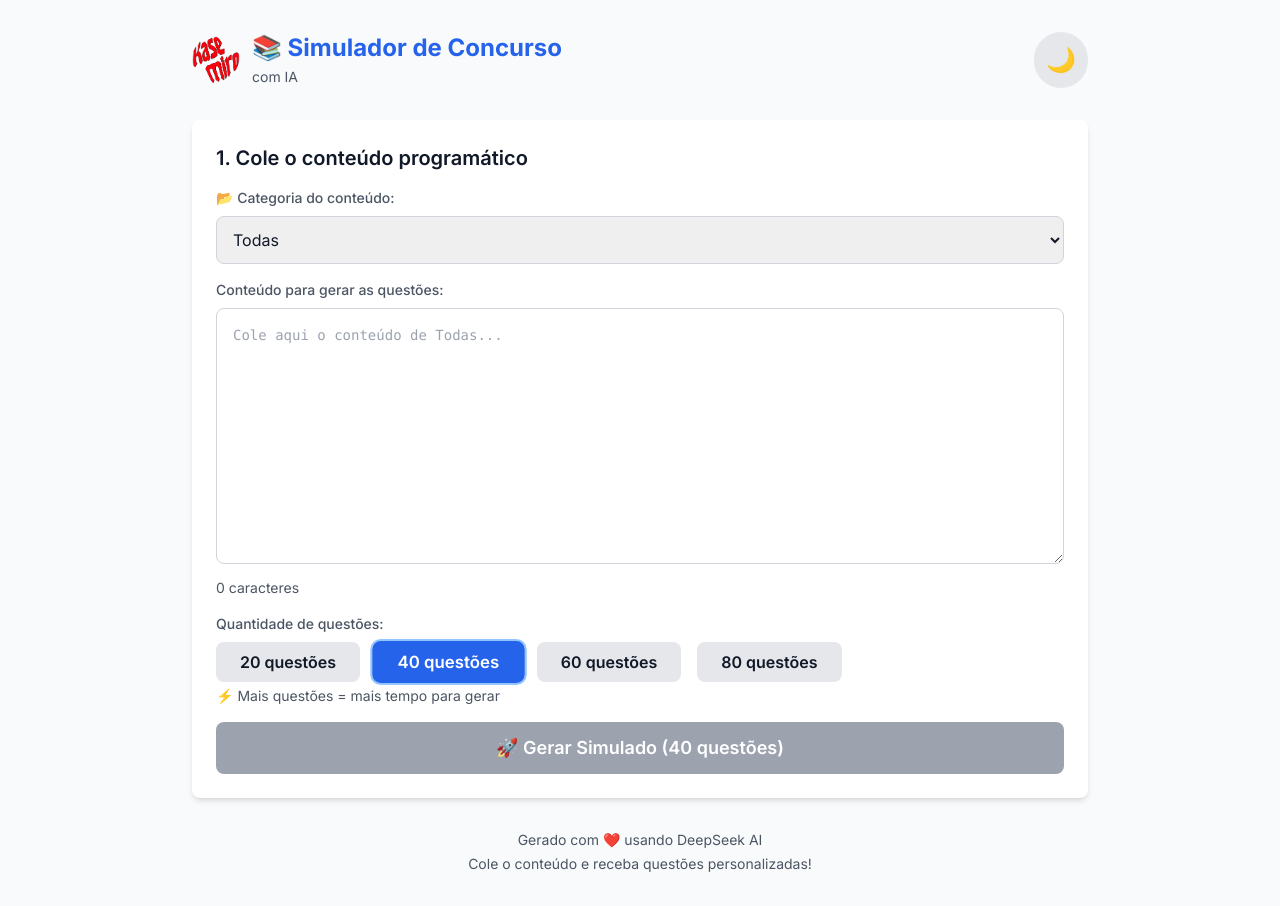
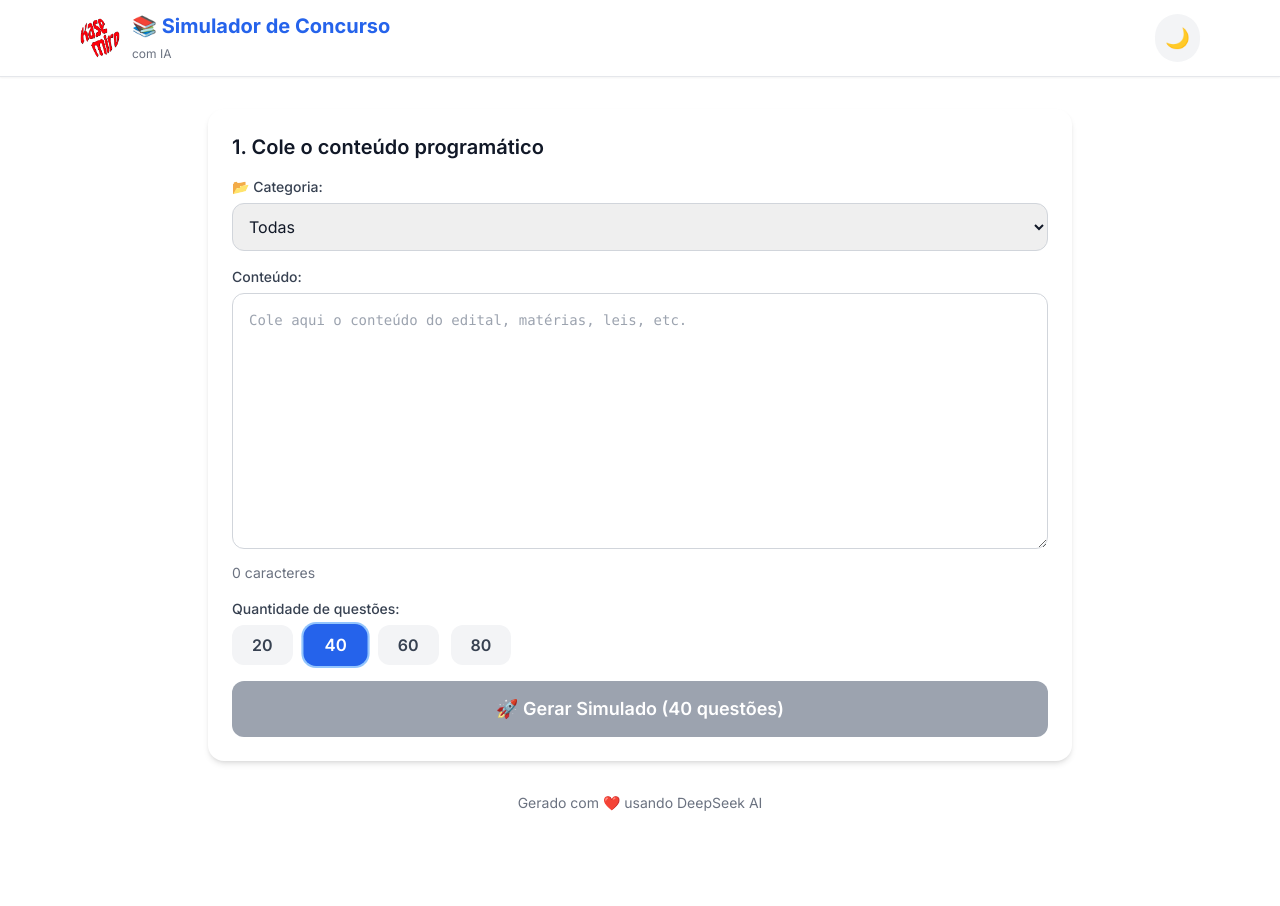
Before and after one commit to kasemiro/meu-simulador, a Next.js app: page / in a window 1280 px wide. After the commit the page ends 845 px from the top, so only its background shows below. Built offline with nearby package versions, Linux system fonts and the light colour scheme.

Commit message:
Corrigindo dark mode completo e melhorando layout

```diff
--- a/app/layout.tsx
+++ b/app/layout.tsx
@@ -7,7 +7,7 @@
 
 export const metadata: Metadata = {
   title: 'Simulador de Concurso com IA',
-  description: 'Gere simulados personalizados com IA',
+  description: 'Simulador de concurso público com inteligência artificial',
 };
 
 export default function RootLayout({
@@ -16,8 +16,10 @@
   children: React.ReactNode;
 }) {
   return (
-    <html lang="pt-BR">
-      <body className={inter.className}>{children}</body>
+    <html lang="pt-BR" suppressHydrationWarning>
+      <body className={`${inter.className} min-h-screen antialiased`}>
+        {children}
+      </body>
     </html>
   );
 }
--- a/app/page.tsx
+++ b/app/page.tsx
@@ -1,7 +1,7 @@
 // app/page.tsx
 'use client';
 
-import { useState, useEffect, useRef } from 'react';
+import { useState, useEffect } from 'react';
 import Image from 'next/image';
 import jsPDF from 'jspdf';
 import html2canvas from 'html2canvas';
@@ -18,24 +18,17 @@
   explicacao: string;
 };
 
-// ===== CATEGORIAS =====
 const CATEGORIAS = [
   'Todas',
   'Língua Portuguesa',
   'Matemática',
-  'Direito Constitucional',
-  'Direito Administrativo',
-  'Direito Penal',
-  'Direito Civil',
-  'Direito do Trabalho',
+  'História do Brasil',
   'Informática',
   'Atualidades',
   'Raciocínio Lógico',
-  'Legislação Específica'
 ];
 
 export default function Home() {
-  // ===== STATES =====
   const [conteudo, setConteudo] = useState('');
   const [quantidade, setQuantidade] = useState(40);
   const [categoria, setCategoria] = useState('Todas');
@@ -45,11 +38,9 @@
   const [mostrarResultado, setMostrarResultado] = useState(false);
   const [erro, setErro] = useState('');
   const [aviso, setAviso] = useState('');
+  const [darkMode, setDarkMode] = useState(false);
 
   // ===== DARK MODE =====
-  const [darkMode, setDarkMode] = useState(false);
-
-  // ===== LOAD DARK MODE PREFERENCE =====
   useEffect(() => {
     const saved = localStorage.getItem('darkMode');
     if (saved) {
@@ -57,7 +48,6 @@
     }
   }, []);
 
-  // ===== SAVE DARK MODE PREFERENCE =====
   useEffect(() => {
     localStorage.setItem('darkMode', String(darkMode));
     if (darkMode) {
@@ -67,24 +57,14 @@
     }
   }, [darkMode]);
 
-  // ===== CLASSES CONDICIONAIS =====
-  const bgClass = darkMode ? 'bg-gray-900' : 'bg-gray-50';
-  const cardClass = darkMode ? 'bg-gray-800 border border-gray-700' : 'bg-white';
-  const textClass = darkMode ? 'text-gray-100' : 'text-gray-900';
-  const textMutedClass = darkMode ? 'text-gray-400' : 'text-gray-600';
-  const textPrimaryClass = darkMode ? 'text-blue-400' : 'text-blue-600';
-  const inputClass = darkMode ? 'bg-gray-700 border-gray-600 text-white placeholder-gray-400' : 'border-gray-300';
-  const shadowClass = darkMode ? 'shadow-xl' : 'shadow-md';
-
   // ===== GERAR SIMULADO =====
   const handleGerarSimulado = async () => {
     if (!conteudo.trim()) {
       setErro('Digite ou cole o conteúdo programático!');
       return;
     }
-
     if (conteudo.trim().length < 50) {
-      setErro('Digite pelo menos 50 caracteres para gerar questões!');
+      setErro('Digite pelo menos 50 caracteres!');
       return;
     }
 
@@ -97,9 +77,7 @@
     try {
       const resposta = await fetch('/api/generate-quiz', {
         method: 'POST',
-        headers: {
-          'Content-Type': 'application/json',
-        },
+        headers: { 'Content-Type': 'application/json' },
         body: JSON.stringify({
           conteudo: conteudo.trim(),
           quantidade: quantidade,
@@ -115,10 +93,7 @@
 
       setQuestoes(dados.questoes);
       setRespostas({});
-
-      if (dados.aviso) {
-        setAviso(dados.aviso);
-      }
+      if (dados.aviso) setAviso(dados.aviso);
     } catch (err) {
       setErro(err instanceof Error ? err.message : 'Erro desconhecido');
     } finally {
@@ -126,12 +101,10 @@
     }
   };
 
-  // ===== RESPONDER QUESTÃO =====
   const responderQuestao = (indice: number, opcao: string) => {
     setRespostas(prev => ({ ...prev, [indice]: opcao }));
   };
 
-  // ===== CALCULAR RESULTADO =====
   const calcularResultado = () => {
     let acertos = 0;
     questoes.forEach((q, i) => {
@@ -140,17 +113,15 @@
     return acertos;
   };
 
-  // ===== FINALIZAR PROVA =====
   const finalizarProva = () => {
     if (Object.keys(respostas).length < questoes.length) {
-      setErro(`Responda todas as ${questoes.length} questões antes de finalizar!`);
+      setErro(`Responda todas as ${questoes.length} questões!`);
       return;
     }
     setMostrarResultado(true);
     setErro('');
   };
 
-  // ===== REINICIAR =====
   const reiniciar = () => {
     setQuestoes([]);
     setRespostas({});
@@ -160,13 +131,11 @@
     setAviso('');
   };
 
-  // ===== EXPORTAR PDF =====
   const exportarPDF = async () => {
     const element = document.getElementById('conteudo-para-pdf');
     if (!element) return;
 
     try {
-      setErro('');
       const canvas = await html2canvas(element, {
         scale: 2,
         backgroundColor: darkMode ? '#1a1a2e' : '#ffffff',
@@ -192,29 +161,31 @@
 
       pdf.save('simulado.pdf');
     } catch (error) {
-      console.error('Erro ao gerar PDF:', error);
       setErro('Erro ao gerar PDF. Tente novamente.');
     }
   };
 
-  // ===== VERIFICA SE ÚLTIMA QUESTÃO FOI RESPONDIDA =====
   const ultimaRespondida = questoes.length > 0 &&
     respostas[questoes.length - 1] !== undefined;
 
+  // ===== CLASSES DARK MODE =====
+  const cardBg = darkMode ? 'bg-gray-800 border border-gray-700' : 'bg-white';
+  const cardShadow = darkMode ? 'shadow-xl shadow-gray-900/30' : 'shadow-md';
+  const inputBg = darkMode ? 'bg-gray-700 border-gray-600 text-white placeholder-gray-400' : 'border-gray-300';
+  const hoverBg = darkMode ? 'hover:bg-gray-700/50' : 'hover:bg-gray-50';
+
   return (
-    <main className={`min-h-screen ${bgClass} ${textClass} transition-colors duration-300 p-8`}>
-      <div className="max-w-4xl mx-auto">
-
+    <main className="min-h-screen transition-colors duration-300">
       {/* ===== HEADER ===== */}
-        <header className="flex justify-between items-center mb-8">
+      <header className="sticky top-0 z-50 bg-white dark:bg-gray-900 border-b border-gray-200 dark:border-gray-700 shadow-sm transition-colors duration-300">
+        <div className="max-w-6xl mx-auto px-4 py-3 flex justify-between items-center">
           <div className="flex items-center gap-3">
-            {/* LOGO */}
-            <div className="relative w-12 h-12">
+            <div className="relative w-10 h-10">
               <Image
                 src="/logo.png"
                 alt="Logo"
-                width={48}
-                height={48}
+                width={40}
+                height={40}
                 className="object-contain"
                 onError={(e) => {
                   e.currentTarget.style.display = 'none';
@@ -222,104 +193,100 @@
               />
             </div>
             <div>
-              <h1 className={`text-2xl font-bold ${textPrimaryClass}`}>
+              <h1 className="text-xl font-bold text-blue-600 dark:text-blue-400">
                 📚 Simulador de Concurso
               </h1>
-              <span className={`text-sm ${textMutedClass}`}>
-                com IA
-              </span>
+              <span className="text-xs text-gray-500 dark:text-gray-400">com IA</span>
             </div>
           </div>
 
-          {/* BOTÃO DARK MODE */}
           <button
             onClick={() => setDarkMode(!darkMode)}
-            className="p-3 rounded-full bg-gray-200 dark:bg-gray-700 hover:bg-gray-300 dark:hover:bg-gray-600 transition-colors text-2xl"
+            className="p-2.5 rounded-full bg-gray-100 dark:bg-gray-700 hover:bg-gray-200 dark:hover:bg-gray-600 transition-colors text-xl"
             aria-label="Alternar modo escuro"
           >
             {darkMode ? '☀️' : '🌙'}
           </button>
+        </div>
       </header>
 
+      <div className="max-w-4xl mx-auto px-4 py-8">
+
         {/* ===== FORMULÁRIO ===== */}
-        <div className={`${cardClass} ${shadowClass} rounded-lg p-6 mb-8 transition-colors duration-300`}>
-          <h2 className={`text-xl font-semibold mb-4 ${textClass}`}>
+        <div className={`${cardBg} ${cardShadow} rounded-2xl p-6 mb-8 transition-colors duration-300`}>
+          <h2 className="text-xl font-semibold mb-4 text-gray-900 dark:text-gray-100">
             1. Cole o conteúdo programático
           </h2>
 
-          {/* SELETOR DE CATEGORIA */}
-          <div className="mb-4">
-            <label className={`block text-sm font-medium ${textMutedClass} mb-2`}>
-              📂 Categoria do conteúdo:
+          <div className="space-y-4">
+            {/* CATEGORIA */}
+            <div>
+              <label className="block text-sm font-medium text-gray-700 dark:text-gray-300 mb-1.5">
+                📂 Categoria:
               </label>
               <select
                 value={categoria}
                 onChange={(e) => setCategoria(e.target.value)}
-              className={`w-full p-3 border rounded-lg focus:ring-2 focus:ring-blue-500 focus:border-transparent transition-colors duration-300 ${inputClass} ${textClass}`}
+                className={`w-full p-3 border rounded-xl focus:ring-2 focus:ring-blue-500 focus:border-transparent transition-colors duration-300 ${inputBg} text-gray-900 dark:text-gray-100`}
                 disabled={carregando}
               >
                 {CATEGORIAS.map((cat) => (
-                <option key={cat} value={cat}>
-                  {cat}
-                </option>
+                  <option key={cat} value={cat}>{cat}</option>
                 ))}
               </select>
             </div>
 
-          {/* CAMPO DE TEXTO */}
-          <div className="mb-4">
-            <label className={`block text-sm font-medium ${textMutedClass} mb-2`}>
-              Conteúdo para gerar as questões:
+            {/* TEXTO */}
+            <div>
+              <label className="block text-sm font-medium text-gray-700 dark:text-gray-300 mb-1.5">
+                Conteúdo:
               </label>
               <textarea
                 value={conteudo}
                 onChange={(e) => setConteudo(e.target.value)}
-              placeholder={`Cole aqui o conteúdo de ${categoria}...`}
-              className={`w-full h-64 p-4 border rounded-lg focus:ring-2 focus:ring-blue-500 focus:border-transparent font-mono text-sm transition-colors duration-300 ${inputClass} ${textClass}`}
+                placeholder="Cole aqui o conteúdo do edital, matérias, leis, etc."
+                className={`w-full h-64 p-4 border rounded-xl focus:ring-2 focus:ring-blue-500 focus:border-transparent font-mono text-sm transition-colors duration-300 ${inputBg} text-gray-900 dark:text-gray-100`}
                 disabled={carregando}
               />
-            <div className={`flex justify-between mt-2 text-sm ${textMutedClass}`}>
+              <div className="flex justify-between mt-2 text-sm text-gray-500 dark:text-gray-400">
                 <span>{conteudo.length} caracteres</span>
                 {conteudo.length > 0 && conteudo.length < 50 && (
-                <span className="text-yellow-600 dark:text-yellow-400">⚠️ Mínimo 50 caracteres</span>
+                  <span className="text-yellow-600 dark:text-yellow-400">⚠️ Mínimo 50</span>
                 )}
                 {conteudo.length >= 50 && (
-                <span className="text-green-600 dark:text-green-400">✅ Conteúdo suficiente</span>
+                  <span className="text-green-600 dark:text-green-400">✅ OK</span>
                 )}
               </div>
             </div>
 
-          {/* SELETOR DE QUANTIDADE */}
-          <div className="mb-4">
-            <label className={`block text-sm font-medium ${textMutedClass} mb-2`}>
+            {/* QUANTIDADE */}
+            <div>
+              <label className="block text-sm font-medium text-gray-700 dark:text-gray-300 mb-1.5">
                 Quantidade de questões:
               </label>
-            <div className="flex gap-4 flex-wrap">
+              <div className="flex gap-3 flex-wrap">
                 {[20, 40, 60, 80].map((num) => (
                   <button
                     key={num}
                     onClick={() => setQuantidade(num)}
-                  className={`px-6 py-2 rounded-lg font-semibold transition-all duration-200 ${
+                    className={`px-5 py-2 rounded-xl font-semibold transition-all duration-200 ${
                       quantidade === num
                         ? 'bg-blue-600 text-white ring-2 ring-blue-300 dark:ring-blue-500 scale-105'
-                      : `bg-gray-200 dark:bg-gray-700 hover:bg-gray-300 dark:hover:bg-gray-600 ${textClass}`
+                        : `bg-gray-100 dark:bg-gray-700 hover:bg-gray-200 dark:hover:bg-gray-600 text-gray-700 dark:text-gray-300`
                     }`}
                     disabled={carregando}
                   >
-                  {num} questões
+                    {num}
                   </button>
                 ))}
               </div>
-            <p className={`text-sm ${textMutedClass} mt-1`}>
-              ⚡ Mais questões = mais tempo para gerar
-            </p>
             </div>
 
             {/* BOTÃO GERAR */}
             <button
               onClick={handleGerarSimulado}
               disabled={carregando || conteudo.length < 50}
-            className="w-full bg-blue-600 hover:bg-blue-700 active:scale-95 text-white px-6 py-3 rounded-lg disabled:bg-gray-400 dark:disabled:bg-gray-600 text-lg font-semibold transition-all duration-200"
+              className="w-full bg-blue-600 hover:bg-blue-700 active:scale-95 text-white px-6 py-3.5 rounded-xl text-lg font-semibold transition-all duration-200 disabled:bg-gray-400 dark:disabled:bg-gray-600"
             >
               {carregando ? (
                 <span className="flex items-center justify-center gap-2">
@@ -331,30 +298,29 @@
             </button>
 
             {erro && (
-            <div className="mt-4 p-3 bg-red-100 dark:bg-red-900/30 border border-red-400 dark:border-red-700 text-red-700 dark:text-red-300 rounded-lg">
+              <div className="p-3 bg-red-100 dark:bg-red-900/30 border border-red-400 dark:border-red-700 text-red-700 dark:text-red-300 rounded-xl">
                 ⚠️ {erro}
               </div>
             )}
-
             {aviso && (
-            <div className="mt-4 p-3 bg-yellow-100 dark:bg-yellow-900/30 border border-yellow-400 dark:border-yellow-700 text-yellow-700 dark:text-yellow-300 rounded-lg">
+              <div className="p-3 bg-yellow-100 dark:bg-yellow-900/30 border border-yellow-400 dark:border-yellow-700 text-yellow-700 dark:text-yellow-300 rounded-xl">
                 ⚠️ {aviso}
               </div>
             )}
           </div>
+        </div>
 
         {/* ===== QUESTÕES ===== */}
         {questoes.length > 0 && !mostrarResultado && (
-          <div className="space-y-6">
-            <div className={`${cardClass} ${shadowClass} rounded-lg p-4 flex justify-between items-center sticky top-0 z-10 transition-colors duration-300`}>
-              <span className={`font-semibold ${textClass}`}>
-                📝 Respondidas: {Object.keys(respostas).length} de {questoes.length}
+          <div className="space-y-4">
+            <div className={`${cardBg} ${cardShadow} rounded-2xl p-4 flex justify-between items-center sticky top-[72px] z-10 transition-colors duration-300`}>
+              <span className="font-semibold text-gray-900 dark:text-gray-100">
+                📝 {Object.keys(respostas).length} de {questoes.length}
               </span>
-              {/* BOTÃO FINALIZAR - SÓ APARECE SE TODAS FOREM RESPONDIDAS */}
               {Object.keys(respostas).length === questoes.length && (
                 <button
                   onClick={finalizarProva}
-                  className="bg-green-600 hover:bg-green-700 active:scale-95 text-white px-6 py-2 rounded-lg transition-all duration-200 animate-fade-in"
+                  className="bg-green-600 hover:bg-green-700 active:scale-95 text-white px-6 py-2 rounded-xl transition-all duration-200"
                 >
                   ✅ Finalizar Prova
                 </button>
@@ -362,20 +328,20 @@
             </div>
 
             {questoes.map((q, indice) => (
-              <div key={indice} className={`${cardClass} ${shadowClass} rounded-lg p-6 hover:shadow-lg transition-all duration-200`}>
-                <h3 className={`font-bold text-lg mb-3 ${textPrimaryClass}`}>
+              <div key={indice} className={`${cardBg} ${cardShadow} rounded-2xl p-6 transition-colors duration-300`}>
+                <h3 className="font-bold text-lg mb-3 text-blue-600 dark:text-blue-400">
                   Questão {indice + 1}
                 </h3>
-                <p className={`mb-4 ${textClass}`}>{q.pergunta}</p>
+                <p className="mb-4 text-gray-800 dark:text-gray-200">{q.pergunta}</p>
 
                 <div className="space-y-2">
                   {['A', 'B', 'C', 'D'].map((letra) => (
                     <label
                       key={letra}
-                      className={`flex items-center gap-3 p-3 rounded-lg cursor-pointer transition-all duration-200 ${
+                      className={`flex items-center gap-3 p-3 rounded-xl cursor-pointer transition-all duration-200 ${
                         respostas[indice] === letra
                           ? 'bg-blue-100 dark:bg-blue-900/40 border-2 border-blue-500 dark:border-blue-400'
-                          : `hover:bg-gray-50 dark:hover:bg-gray-700/50 border-2 border-transparent`
+                          : `${hoverBg} border-2 border-transparent`
                       }`}
                     >
                       <input
@@ -386,20 +352,19 @@
                         onChange={() => responderQuestao(indice, letra)}
                         className="w-4 h-4 accent-blue-600"
                       />
-                      <span className={`font-bold ${textClass}`}>{letra})</span>
-                      <span className={textClass}>{q.opcoes[letra as keyof typeof q.opcoes]}</span>
+                      <span className="font-bold text-gray-700 dark:text-gray-300">{letra})</span>
+                      <span className="text-gray-800 dark:text-gray-200">{q.opcoes[letra as keyof typeof q.opcoes]}</span>
                     </label>
                   ))}
                 </div>
               </div>
             ))}
 
-            {/* BOTÃO FINALIZAR NO FINAL DA PÁGINA */}
             {Object.keys(respostas).length === questoes.length && (
-              <div className="flex justify-center mt-6 animate-fade-in">
+              <div className="flex justify-center mt-4">
                 <button
                   onClick={finalizarProva}
-                  className="bg-green-600 hover:bg-green-700 active:scale-95 text-white px-8 py-3 rounded-lg text-lg font-semibold transition-all duration-200"
+                  className="bg-green-600 hover:bg-green-700 active:scale-95 text-white px-8 py-3 rounded-2xl text-lg font-semibold transition-all duration-200"
                 >
                   ✅ Finalizar Prova
                 </button>
@@ -410,39 +375,39 @@
 
         {/* ===== RESULTADO ===== */}
         {mostrarResultado && (
-          <div className={`${cardClass} ${shadowClass} rounded-lg p-6 mt-8 transition-colors duration-300`}>
+          <div className={`${cardBg} ${cardShadow} rounded-2xl p-6 mt-8 transition-colors duration-300`}>
             <div id="conteudo-para-pdf">
-              <h2 className={`text-2xl font-bold text-center mb-6 ${textClass}`}>
+              <h2 className="text-2xl font-bold text-center mb-6 text-gray-900 dark:text-gray-100">
                 🏆 Resultado Final
               </h2>
 
               <div className="text-center mb-8">
-                <div className={`text-6xl font-bold ${textPrimaryClass}`}>
+                <div className="text-6xl font-bold text-blue-600 dark:text-blue-400">
                   {calcularResultado()} / {questoes.length}
                 </div>
-                <div className={`text-xl mt-2 ${textClass}`}>
+                <div className="text-xl mt-2">
                   {calcularResultado() >= Math.round(questoes.length * 0.7) ? (
-                    <span className="text-green-600 dark:text-green-400">✅ Aprovado! Continue assim! 🎉</span>
+                    <span className="text-green-600 dark:text-green-400">✅ Aprovado! 🎉</span>
                   ) : (
-                    <span className="text-red-600 dark:text-red-400">❌ Continue estudando! Você consegue! 💪</span>
+                    <span className="text-red-600 dark:text-red-400">❌ Continue estudando! 💪</span>
                   )}
                 </div>
-                <div className={textMutedClass}>
+                <div className="text-gray-500 dark:text-gray-400">
                   {Math.round((calcularResultado() / questoes.length) * 100)}% de acertos
                 </div>
               </div>
 
-              <h3 className={`text-xl font-bold mb-4 ${textClass}`}>📖 Gabarito Comentado</h3>
+              <h3 className="text-xl font-bold mb-4 text-gray-900 dark:text-gray-100">📖 Gabarito</h3>
               <div className="space-y-4 max-h-96 overflow-y-auto">
                 {questoes.map((q, i) => (
-                  <div key={i} className={`border-b ${darkMode ? 'border-gray-700' : 'border-gray-200'} pb-4`}>
-                    <p className={`font-semibold ${textClass}`}>
+                  <div key={i} className="border-b border-gray-200 dark:border-gray-700 pb-4">
+                    <p className="font-semibold text-gray-900 dark:text-gray-100">
                       {i+1}. {q.pergunta}
                     </p>
                     <div className="mt-2 space-y-1">
                       {['A', 'B', 'C', 'D'].map((letra) => (
                         <p key={letra} className={`text-sm ${
-                          letra === q.correta ? 'text-green-600 dark:text-green-400 font-bold' : textMutedClass
+                          letra === q.correta ? 'text-green-600 dark:text-green-400 font-bold' : 'text-gray-600 dark:text-gray-400'
                         }`}>
                           {letra === q.correta && '✅ '}
                           {letra}) {q.opcoes[letra as keyof typeof q.opcoes]}
@@ -452,10 +417,10 @@
                     <p className="text-green-600 dark:text-green-400 mt-2 font-medium">
                       ✅ Correta: {q.correta}
                     </p>
-                    <p className={`${textClass} mt-1 ${darkMode ? 'bg-gray-700/50' : 'bg-gray-50'} p-2 rounded`}>
+                    <p className="text-gray-700 dark:text-gray-300 mt-1 bg-gray-50 dark:bg-gray-700/50 p-2 rounded-xl">
                       💡 {q.explicacao}
                     </p>
-                    <p className={`text-sm ${textMutedClass} mt-1`}>
+                    <p className="text-sm text-gray-500 dark:text-gray-400 mt-1">
                       Sua resposta: {respostas[i] || 'Não respondeu'}
                       {respostas[i] === q.correta ? ' ✅' : ' ❌'}
                     </p>
@@ -464,28 +429,26 @@
               </div>
             </div>
 
-            {/* BOTÕES */}
             <div className="space-y-3 mt-6">
               <button
                 onClick={exportarPDF}
-                className="w-full bg-purple-600 hover:bg-purple-700 active:scale-95 text-white px-6 py-3 rounded-lg text-lg font-semibold transition-all duration-200"
+                className="w-full bg-purple-600 hover:bg-purple-700 active:scale-95 text-white px-6 py-3 rounded-xl text-lg font-semibold transition-all duration-200"
               >
                 📄 Exportar PDF
               </button>
               <button
                 onClick={reiniciar}
-                className="w-full bg-blue-600 hover:bg-blue-700 active:scale-95 text-white px-6 py-3 rounded-lg text-lg font-semibold transition-all duration-200"
+                className="w-full bg-blue-600 hover:bg-blue-700 active:scale-95 text-white px-6 py-3 rounded-xl text-lg font-semibold transition-all duration-200"
               >
-                🔄 Fazer outro simulado
+                🔄 Novo Simulado
               </button>
             </div>
           </div>
         )}
 
         {/* ===== RODAPÉ ===== */}
-        <div className={`mt-8 text-center text-sm ${textMutedClass}`}>
+        <div className="mt-8 text-center text-sm text-gray-500 dark:text-gray-400">
           <p>Gerado com ❤️ usando DeepSeek AI</p>
-          <p className="mt-1">Cole o conteúdo e receba questões personalizadas!</p>
         </div>
       </div>
     </main>
```
Lines whose indentation alone changed are shown as unchanged.
